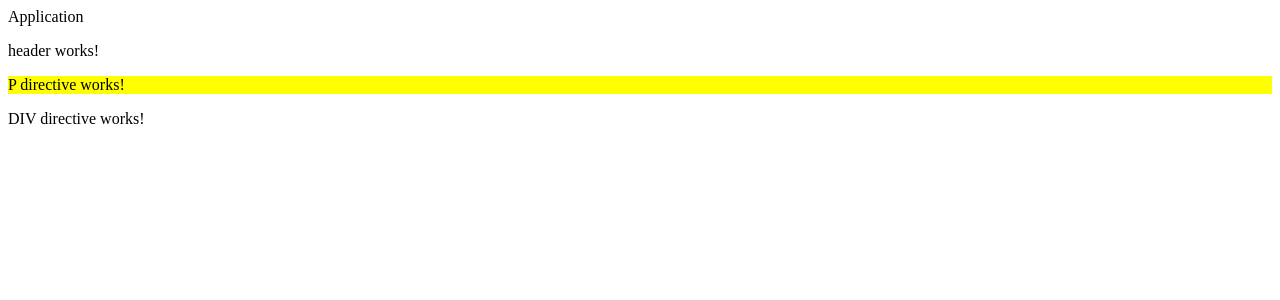
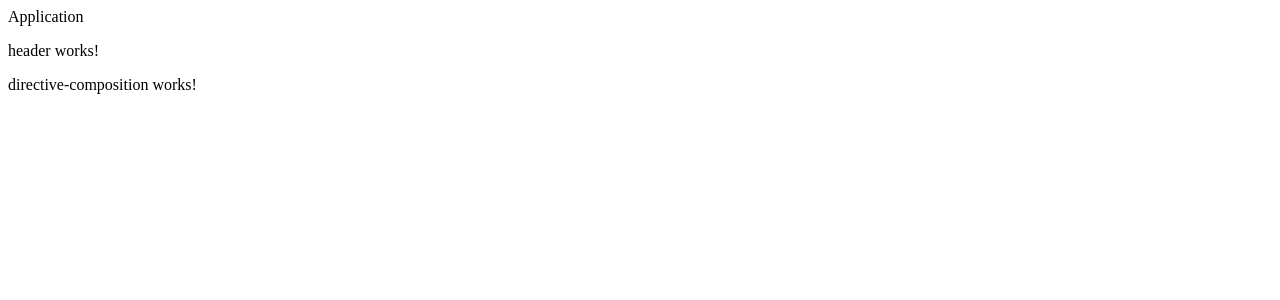
Before and after one commit to freezeburger/64011-ANY-CV1, an Angular app: page / in a window 1280 px wide. Shown: the top 300 px of the page. Built offline with nearby package versions, Linux system fonts and the light colour scheme.

Commit message:
Theory Directive Composition

```diff
--- a/src/app/app.component.html
+++ b/src/app/app.component.html
@@ -1,4 +1,4 @@
 Application
 <axy-header></axy-header>
 
-<app-directive></app-directive>
+<app-directive-composition></app-directive-composition>
--- a/src/app/app.component.ts
+++ b/src/app/app.component.ts
@@ -5,9 +5,10 @@ import { SlotTheory } from './theory/slot.theory';
 import { Appearances, AxyButtonComponent as AxyButton, HeaderComponent } from '@bridges/axy';
 import { PipeTheory } from './theory/pipe.theory';
 import { DirectiveTheory } from './theory/directive.theory';
+import { DirectiveCompositionTheory } from './theory/directive-composition.theory';
 @Component({
   selector: 'app-root',
-  imports: [RouterOutlet, HeaderComponent, SlotTheory,  AxyButton, PipeTheory, DirectiveTheory],
+  imports: [RouterOutlet, HeaderComponent, SlotTheory,  AxyButton, PipeTheory, DirectiveTheory, DirectiveCompositionTheory],
   templateUrl: './app.component.html',
   styleUrl: './app.component.scss'
 })
--- /dev/null
+++ b/src/app/theory/directive-composition.theory.ts
@@ -0,0 +1,44 @@
+import { Component, Directive } from '@angular/core';
+
+@Directive({
+  selector: '[appMenu]',
+})
+export class Menu {
+  constructor() {
+    console.log('Menu directive instantiated');
+  }
+}
+
+@Directive({
+  selector: '[appTooltip]',
+})
+export class Tooltip {
+  constructor() {
+    console.log('Tooltip directive instantiated');
+  }
+}
+
+@Directive({
+  // Cette directive compose les directives Menu et Tooltip
+  selector: '[appMenuWithTooltip]',
+  hostDirectives: [Tooltip, Menu],
+})
+export class MenuWithTooltip {
+  constructor() {
+    console.log('MenuWithTooltip directive instantiated');
+  }
+}
+
+@Component({
+  selector: 'app-directive-composition',
+  imports: [MenuWithTooltip],
+  template: `
+    <p appMenuWithTooltip>
+      directive-composition works!
+    </p>
+  `,
+  styles: ``
+})
+export class DirectiveCompositionTheory {
+
+}
```
